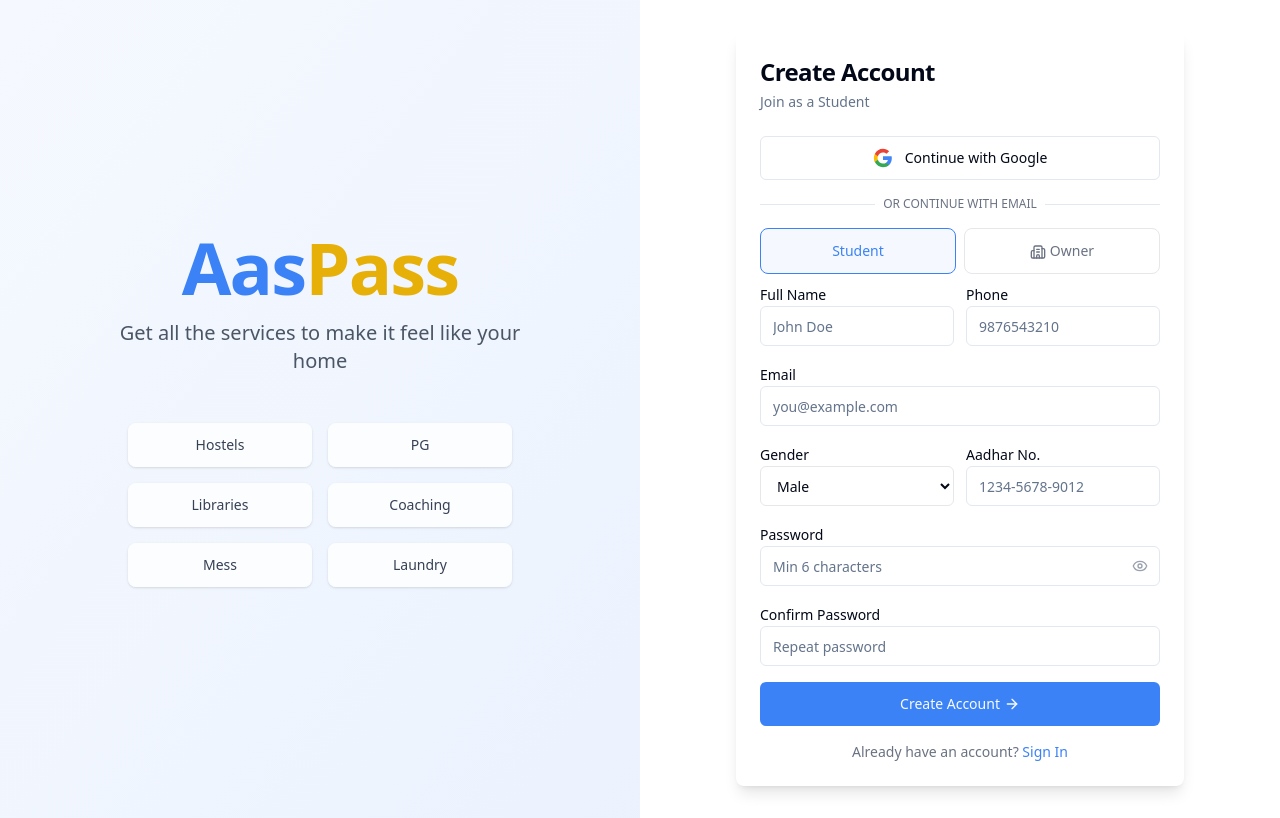
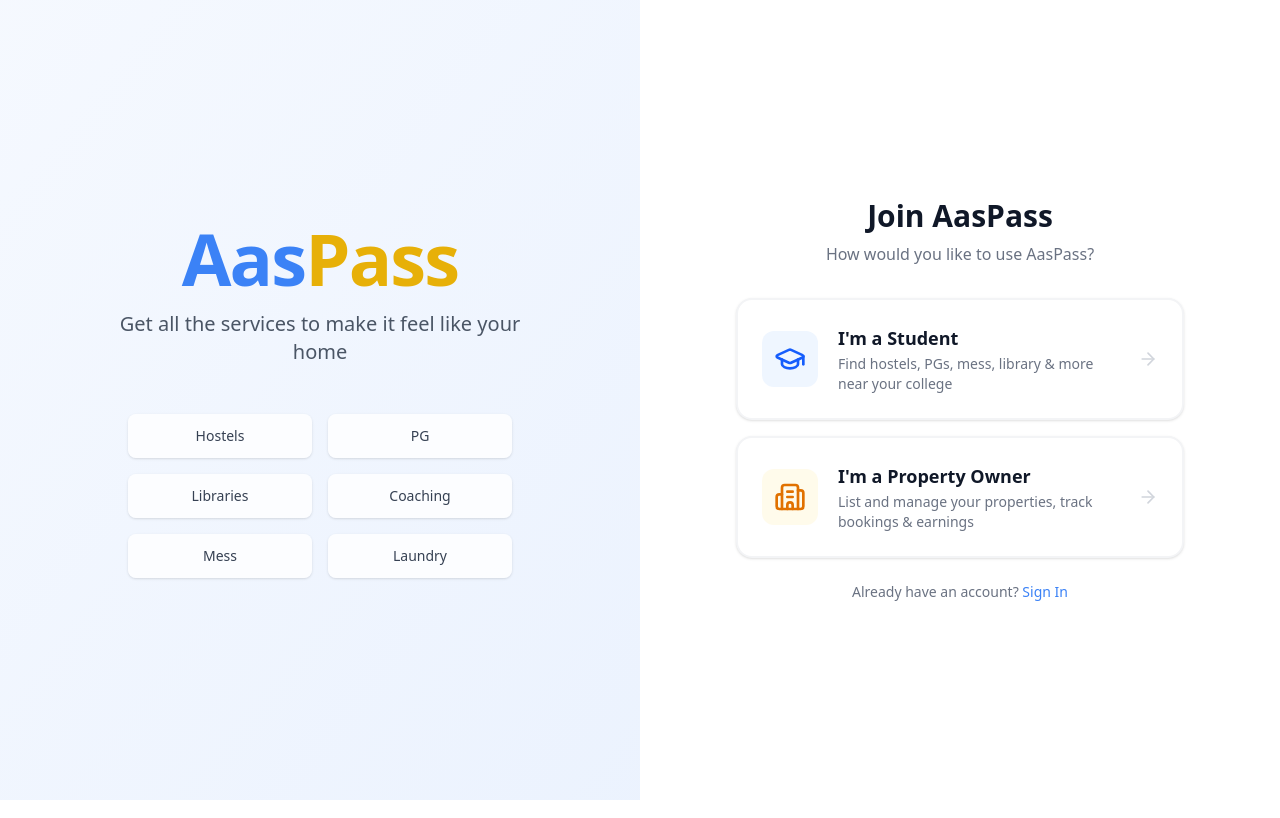
Before and after one commit to SATWIKKKKK/aaspass, a Next.js app: page /register in a window 1280 px wide. Built offline with nearby package versions, Linux system fonts and the light colour scheme.

Commit message:
feat: role-aware routing — chooser at /register, dashboards by role, Google OAuth redirect

```diff
--- /dev/null
+++ b/src/app/auth/redirect/page.tsx
@@ -0,0 +1,32 @@
+"use client";
+
+// Intercepts Google OAuth callback and routes to the correct dashboard by role.
+import { useEffect } from "react";
+import { useSession } from "next-auth/react";
+import { useRouter } from "next/navigation";
+import { Loader2 } from "lucide-react";
+
+export default function AuthRedirectPage() {
+  const { data: session, status } = useSession();
+  const router = useRouter();
+
+  useEffect(() => {
+    if (status === "loading") return;
+    if (status === "unauthenticated") {
+      router.replace("/login");
+      return;
+    }
+    const role = (session?.user as any)?.role;
+    if (role === "OWNER") {
+      router.replace("/admin/dashboard");
+    } else {
+      router.replace("/dashboard");
+    }
+  }, [status, session, router]);
+
+  return (
+    <div className="min-h-screen flex items-center justify-center bg-white">
+      <Loader2 className="h-8 w-8 animate-spin text-primary" />
+    </div>
+  );
+}
--- a/src/app/login/page.tsx
+++ b/src/app/login/page.tsx
@@ -40,7 +40,14 @@
         toast.error(result.error);
       } else {
         toast.success("Welcome back!");
-        router.push("/");
+        // Fetch profile to determine role, then redirect to correct dashboard
+        try {
+          const profileRes = await fetch("/api/profile");
+          const profile = await profileRes.json();
+          router.push(profile?.role === "OWNER" ? "/admin/dashboard" : "/dashboard");
+        } catch {
+          router.push("/dashboard");
+        }
         router.refresh();
       }
     } catch {
@@ -146,7 +153,7 @@
                   type="button"
                   variant="outline"
                   className="w-full"
-                  onClick={() => signIn("google", { callbackUrl: "/" })}
+                  onClick={() => signIn("google", { callbackUrl: "/auth/redirect" })}
                 >
                   <svg className="h-4 w-4 mr-2" viewBox="0 0 24 24">
                     <path d="M22.56 12.25c0-.78-.07-1.53-.2-2.25H12v4.26h5.92a5.06 5.06 0 01-2.2 3.32v2.77h3.57c2.08-1.92 3.28-4.74 3.28-8.1z" fill="#4285F4"/>
--- a/src/app/page.tsx
+++ b/src/app/page.tsx
@@ -1,6 +1,6 @@
 import { redirect } from "next/navigation";
 
+// Server-side: instantly redirect root visits to the role chooser
 export default function Page() {
-  // Server-side redirect to /register for immediate navigation
   redirect("/register");
 }
--- a/src/app/register/page.tsx
+++ b/src/app/register/page.tsx
@@ -6,7 +6,7 @@
 import { useRouter, useSearchParams } from "next/navigation";
 import { signIn } from "next-auth/react";
 import toast from "react-hot-toast";
-import { Eye, EyeOff, Loader2, ArrowRight, Building2 } from "lucide-react";
+import { Eye, EyeOff, Loader2, ArrowRight, Building2, GraduationCap } from "lucide-react";
 import { Button } from "@/components/ui/button";
 import { Input } from "@/components/ui/input";
 import { Label } from "@/components/ui/label";
@@ -23,10 +23,16 @@
   role: string;
 }
 
+// Router — reads ?role param, shows chooser or form (no hooks after conditional)
 function RegisterForm() {
+  const searchParams = useSearchParams();
+  const role = searchParams.get("role");
+  if (!role) return <RoleChooser />;
+  return <RegisterFormInner role={role} />;
+}
+
+function RegisterFormInner({ role }: { role: string }) {
   const router = useRouter();
-  const searchParams = useSearchParams();
-  const role = searchParams.get("role") || "STUDENT";
   const [showPassword, setShowPassword] = useState(false);
   const [loading, setLoading] = useState(false);
   const [googleLoading, setGoogleLoading] = useState(false);
@@ -60,7 +66,7 @@
           toast.error("Account created but login failed. Please sign in manually.");
           router.push("/login");
         } else {
-          router.push("/");
+          router.push(form.role === "OWNER" ? "/admin/dashboard" : "/dashboard");
           router.refresh();
         }
       }
@@ -74,7 +80,7 @@
   const handleGoogleSignUp = async () => {
     setGoogleLoading(true);
     try {
-      await signIn("google", { callbackUrl: "/" });
+      await signIn("google", { callbackUrl: "/auth/redirect" });
     } catch {
       toast.error("Google sign-up failed");
       setGoogleLoading(false);
@@ -197,6 +203,81 @@
   );
 }
 
+function RoleChooser() {
+  const router = useRouter();
+  return (
+    <div className="min-h-screen bg-white flex">
+      {/* Left branding */}
+      <div className="hidden lg:flex lg:w-1/2 bg-gradient-to-br from-primary/5 to-primary/10 items-center justify-center p-12">
+        <div className="text-center">
+          <h1 className="text-7xl font-black tracking-tight text-primary mb-4">
+            Aas<span className="text-premium">Pass</span>
+          </h1>
+          <p className="text-xl text-gray-600 max-w-md">
+            Get all the services to make it feel like your home
+          </p>
+          <div className="mt-12 grid grid-cols-2 gap-4 max-w-sm mx-auto">
+            {["Hostels", "PG", "Libraries", "Coaching", "Mess", "Laundry"].map((s) => (
+              <div key={s} className="bg-white/80 rounded-lg p-3 text-sm font-medium text-gray-700 shadow-sm">{s}</div>
+            ))}
+          </div>
+        </div>
+      </div>
+
+      {/* Right — role chooser */}
+      <div className="flex-1 flex items-center justify-center p-8">
+        <div className="w-full max-w-md">
+          <div className="lg:hidden text-center mb-8">
+            <h1 className="text-4xl font-black tracking-tight text-primary">Aas<span className="text-premium">Pass</span></h1>
+          </div>
+
+          <div className="text-center mb-8">
+            <h2 className="text-3xl font-bold text-gray-900">Join AasPass</h2>
+            <p className="text-gray-500 mt-2">How would you like to use AasPass?</p>
+          </div>
+
+          <div className="grid grid-cols-1 gap-4">
+            {/* Student card */}
+            <button
+              onClick={() => router.push("/register?role=STUDENT")}
+              className="group relative flex items-center gap-5 rounded-2xl border-2 border-gray-100 bg-white p-6 text-left shadow-sm transition-all hover:border-primary hover:shadow-md"
+            >
+              <div className="flex h-14 w-14 shrink-0 items-center justify-center rounded-xl bg-blue-50 group-hover:bg-primary/10 transition-colors">
+                <GraduationCap className="h-8 w-8 text-blue-600 group-hover:text-primary transition-colors" />
+              </div>
+              <div className="flex-1">
+                <p className="text-lg font-semibold text-gray-900">I&apos;m a Student</p>
+                <p className="text-sm text-gray-500 mt-0.5">Find hostels, PGs, mess, library &amp; more near your college</p>
+              </div>
+              <ArrowRight className="h-5 w-5 text-gray-300 group-hover:text-primary transition-colors" />
+            </button>
+
+            {/* Owner card */}
+            <button
+              onClick={() => router.push("/register?role=OWNER")}
+              className="group relative flex items-center gap-5 rounded-2xl border-2 border-gray-100 bg-white p-6 text-left shadow-sm transition-all hover:border-primary hover:shadow-md"
+            >
+              <div className="flex h-14 w-14 shrink-0 items-center justify-center rounded-xl bg-amber-50 group-hover:bg-primary/10 transition-colors">
+                <Building2 className="h-8 w-8 text-amber-600 group-hover:text-primary transition-colors" />
+              </div>
+              <div className="flex-1">
+                <p className="text-lg font-semibold text-gray-900">I&apos;m a Property Owner</p>
+                <p className="text-sm text-gray-500 mt-0.5">List and manage your properties, track bookings &amp; earnings</p>
+              </div>
+              <ArrowRight className="h-5 w-5 text-gray-300 group-hover:text-primary transition-colors" />
+            </button>
+          </div>
+
+          <p className="text-center text-sm text-gray-500 mt-6">
+            Already have an account?{" "}
+            <Link href="/login" className="text-primary font-medium hover:underline">Sign In</Link>
+          </p>
+        </div>
+      </div>
+    </div>
+  );
+}
+
 export default function RegisterPage() {
   return (
     <Suspense fallback={<div className="min-h-screen flex items-center justify-center"><Loader2 className="h-8 w-8 animate-spin text-primary" /></div>}>
```
